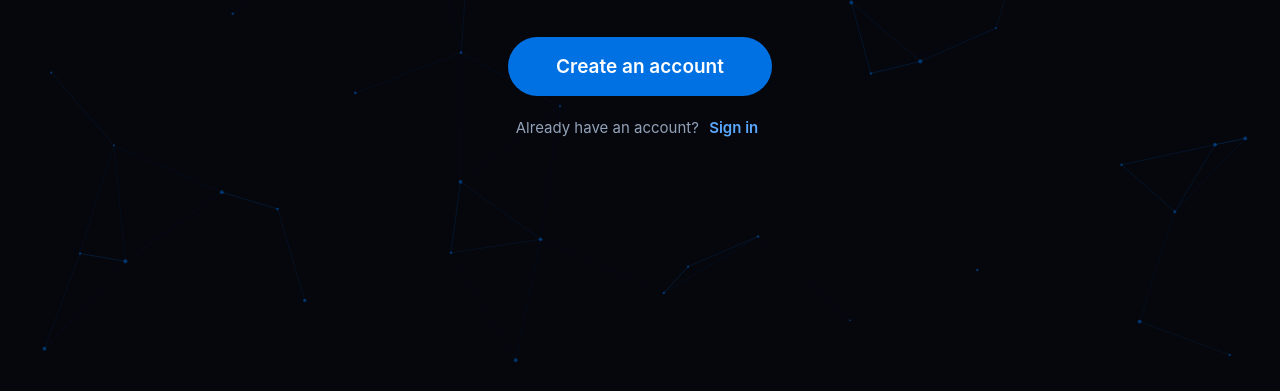
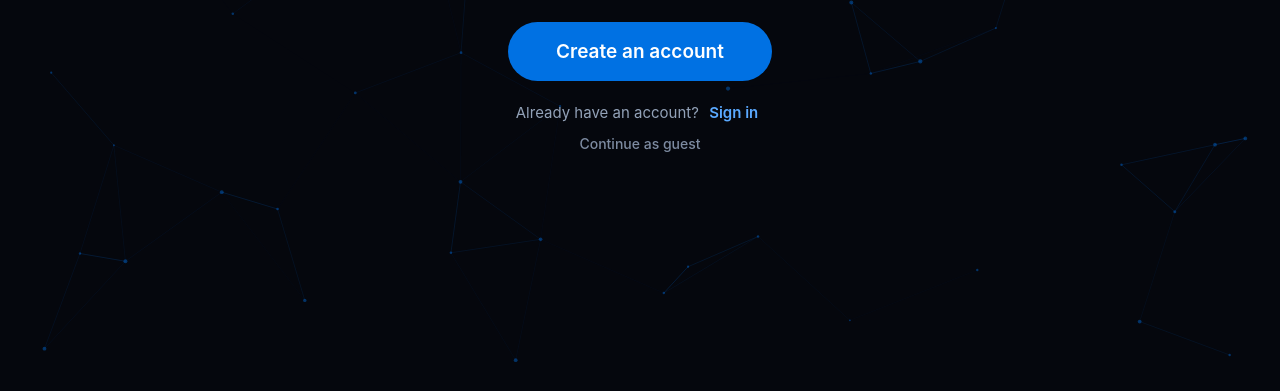
Before and after one commit to thomasuzda/smart-study-ai, a website: page index.html in a window 1280 px wide. Shown: the part 406-797 px from the top of the page. Drawn offline with nearby package versions, Linux system fonts and the light colour scheme.

Commit message:
Put "Continue as guest" back on the landing
Dropping "Start studying" left the account screens as the only route off the
landing, which meant you had to at least open a sign-up form before finding
out whether the app was any good. The guest route existed but was one screen
in, on the auth page.

It's back on the landing as the third and quietest of the three options, under
"Create an account" and "Sign in" — the order reads as the preference without
any of them being hidden. Both guest entry points now share one handler, so
they can't drift apart, and both drop you on the chat with the cursor already
in the box.

Verified: the link switches to guest mode, remembers it, lands on the chat
with the input focused, and raises the "your chats won't be saved" banner. Its
44px hit area doesn't swallow taps meant for "Sign in" 20px above it.

Co-Authored-By: Claude Opus 5 <noreply@anthropic.com>

```diff
--- a/css/style.css
+++ b/css/style.css
@@ -1897,3 +1897,34 @@ h3 {
 .landing__hero {
   -webkit-tap-highlight-color: transparent;
 }
+
+/* The third and quietest option on the landing: no account at all. Smaller and
+   greyer than the sign-in line above it, so the order of preference reads
+   top to bottom without any of the three being hidden. */
+.landing__guest {
+  margin: 0.5rem 0 0;
+  font-size: calc(0.875rem * var(--font-scale));
+}
+
+.landing__guest .link-button {
+  padding: 0.125rem 0.375rem;
+  font-size: inherit;
+  font-weight: 500;
+  color: var(--text-muted);
+  position: relative;
+}
+
+/* Same 44px hit area as the sign-in link — the visible text is only ~20px
+   tall, which is fine for a mouse and awkward for a thumb. */
+.landing__guest .link-button::after {
+  content: "";
+  position: absolute;
+  inset: -12px -4px;
+}
+
+.on-landing .landing__guest .link-button { color: #7d8ba1; }
+
+.on-landing .landing__guest .link-button:hover {
+  color: #cfe0f5;
+  background-color: rgba(255, 255, 255, 0.07);
+}
--- a/index.html
+++ b/index.html
@@ -109,6 +109,16 @@
             Already have an account?
             <button class="link-button" type="button" id="landing-signin-button">
               Sign in
+            </button>
+          </p>
+
+          <!-- Quieter than the other two on purpose: making an account is the
+               path we'd rather people take, since it's the only one that saves
+               anything. But nobody should have to sign up to find out whether
+               the app is any good, so the way in without one stays visible. -->
+          <p class="landing__guest">
+            <button class="link-button" type="button" id="landing-guest">
+              Continue as guest
             </button>
           </p>
         </div>
--- a/js/ui.js
+++ b/js/ui.js
@@ -684,9 +684,17 @@
   });
 
   // "Skip — use as guest" from inside the auth screen
-  document.getElementById("auth-guest").addEventListener("click", function () {
-    Auth.continueAsGuest();
-    showScreen("home");
+  /* Two ways to skip the account: from the landing, and from the auth screen
+     itself once you're already there. Same behaviour either way. */
+  ["auth-guest", "landing-guest"].forEach(function (id) {
+    document.getElementById(id).addEventListener("click", function () {
+      Auth.continueAsGuest();
+      showScreen("home");
+      window.scrollTo({ top: 0, behavior: "smooth" });
+      // Put the cursor in the box, so you can paste straight away.
+      const box = document.getElementById("chat-input");
+      if (box) box.focus();
+    });
   });
 
   // The various "create an account" prompts scattered around the app
```
